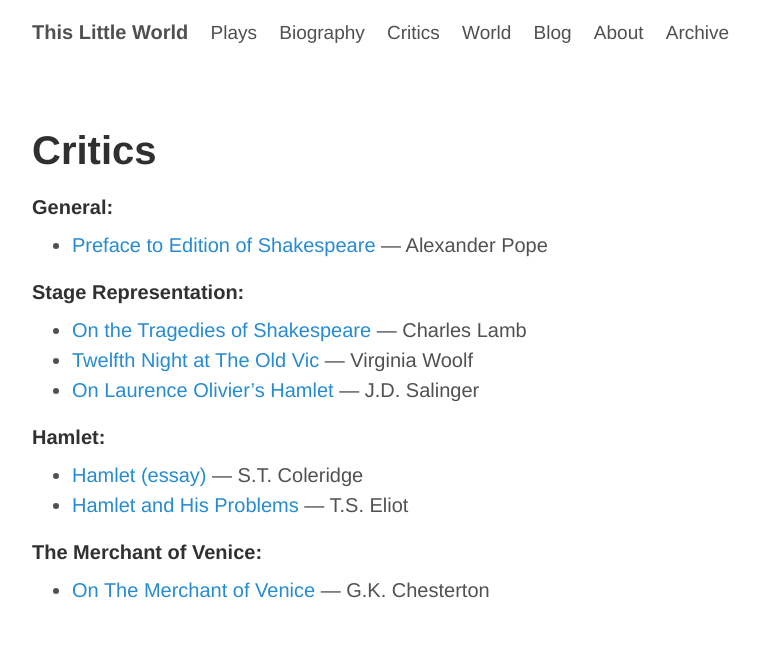
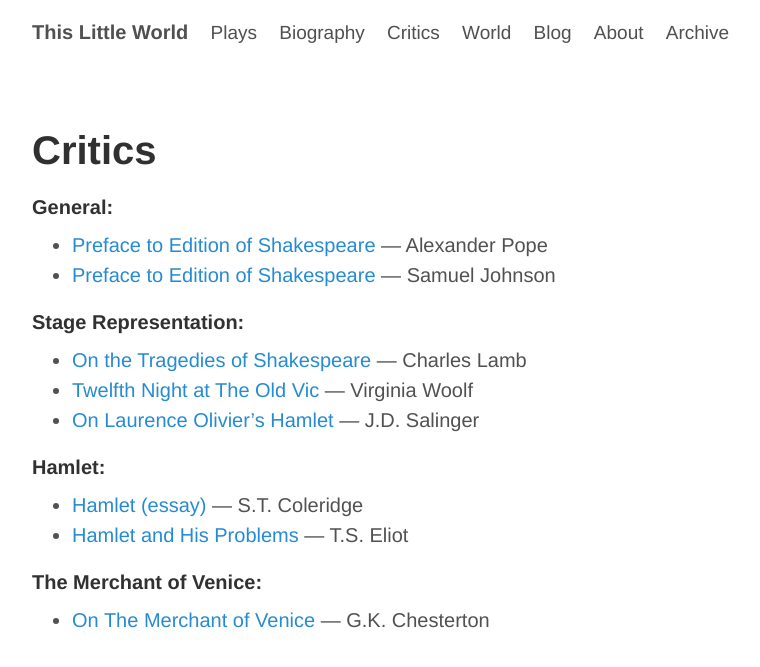
Before and after one commit to ThisLittleWorld/ThisLittleWorld.github.io, a Jekyll site: the page built from pages/critics.md, in a window 1280 px wide. Shown: the top 667 px of the page, without its empty margins (248-1008 px from the left). Built offline with Jekyll 4.4.1, drawn with Linux system fonts in a browser that asks for light colours; Markdown is read by kramdown in place of the engine named in the settings.

Commit message:
Update critics.md

```diff
--- a/pages/critics.md
+++ b/pages/critics.md
@@ -7,6 +7,7 @@ permalink: "/critics/"
 ####General:
 
 * [Preface to Edition of Shakespeare](/pope.preface/) — Alexander Pope
+* [Preface to Edition of Shakespeare](/Johnson.preface/) — Samuel Johnson
 
 
 
```
